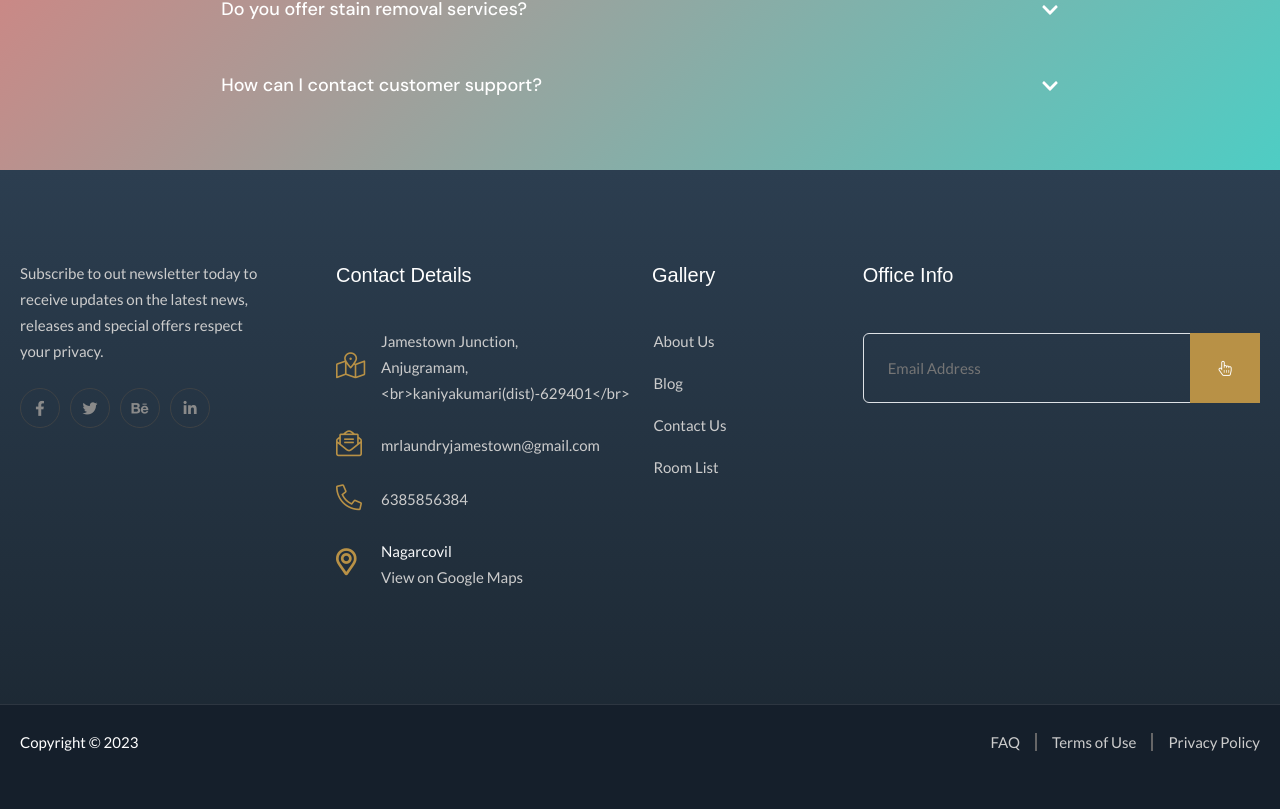
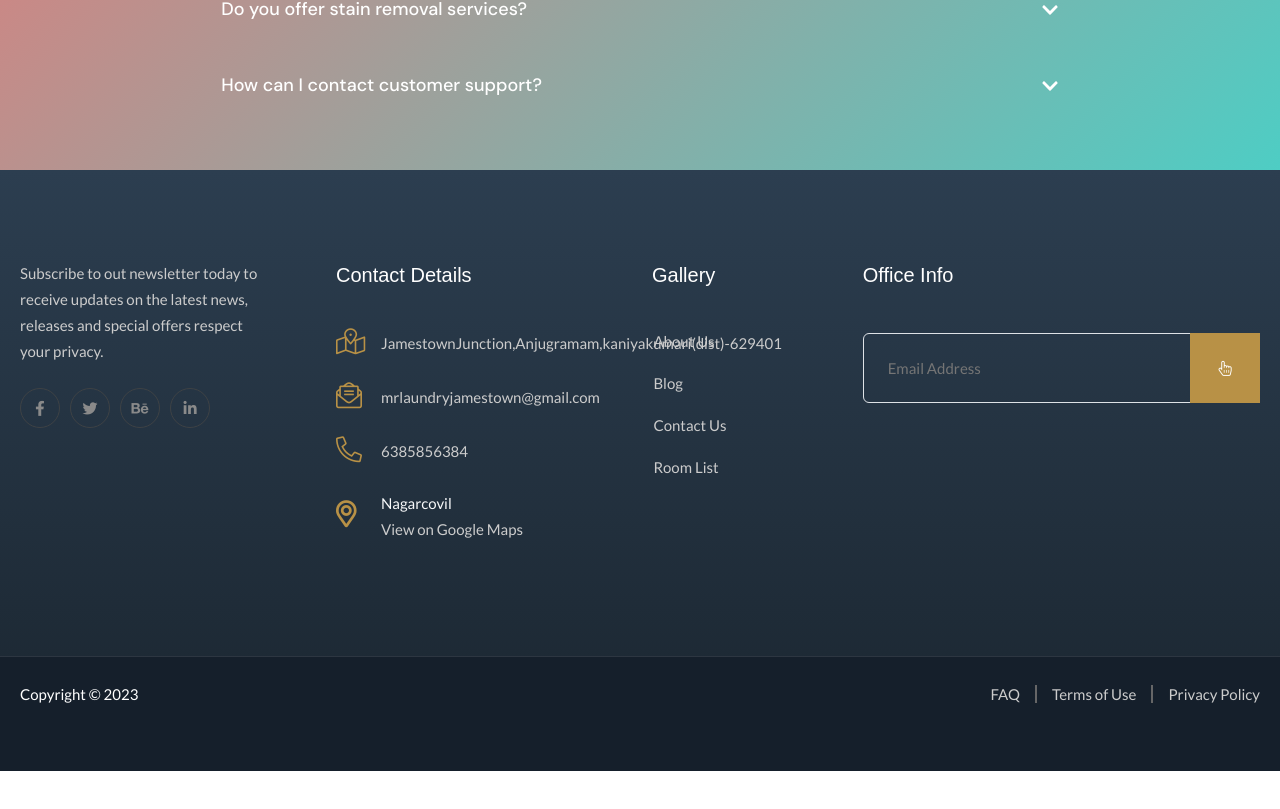
Before and after one commit to jamestownmrlaundry/final3, a Next.js app: page / in a window 1280 px wide. Shown: the part 7393-8202 px from the top of the page. After the commit the page ends 8164 px from the top, so only its background shows below. Built offline with nearby package versions, Linux system fonts and the light colour scheme; a web font is replaced by a local one.

Commit message:
Update footerOne.js

```diff
--- a/components/data/footerOne.js
+++ b/components/data/footerOne.js
@@ -13,7 +13,7 @@ const footerOne = {
     title_4: 'Office Info',
     office_des: '1234 Lake Tahoe Blvd, South Lake Tahoe , California USA',
     officeInfos: [
-        {link:'https://www.google.com/maps',info:'Jamestown Junction, Anjugramam,<br>kaniyakumari(dist)-629401</br>',icon: <i className="fal fa-map-marked-alt"></i>},
+        {info:'JamestownJunction,Anjugramam,kaniyakumari(dist)-629401',icon: <i className="fal fa-map-marked-alt"></i>},
         {link:'mailto:mrlaundryjamestown@gmail.com',info:'mrlaundryjamestown@gmail.com',icon: <i className="fal fal fa-envelope-open-text"></i>},
         {link:'tel:+125(895)658568',info:'6385856384',icon: <i className='fal fa-phone-alt'></i>}
     ],
```
